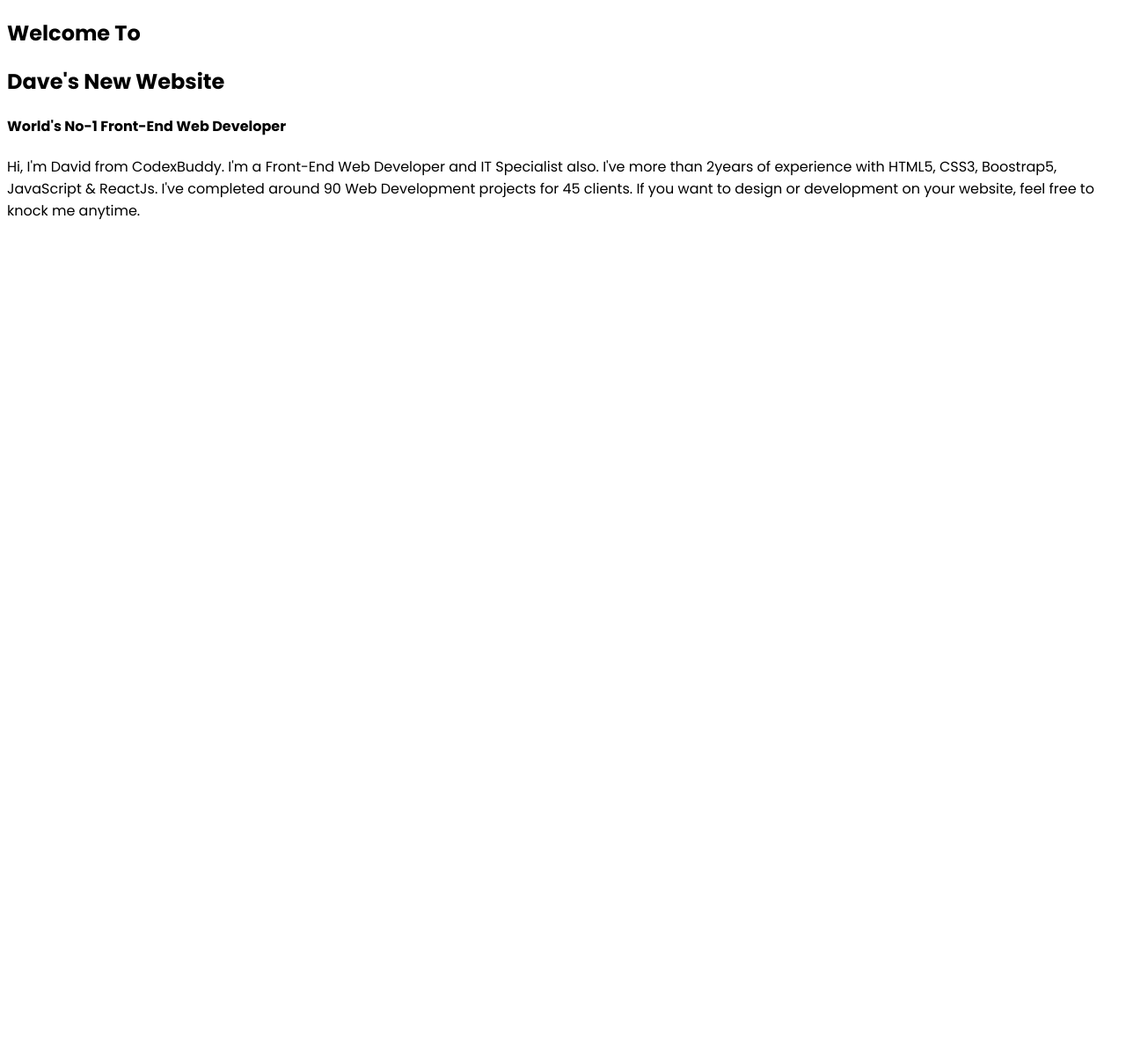
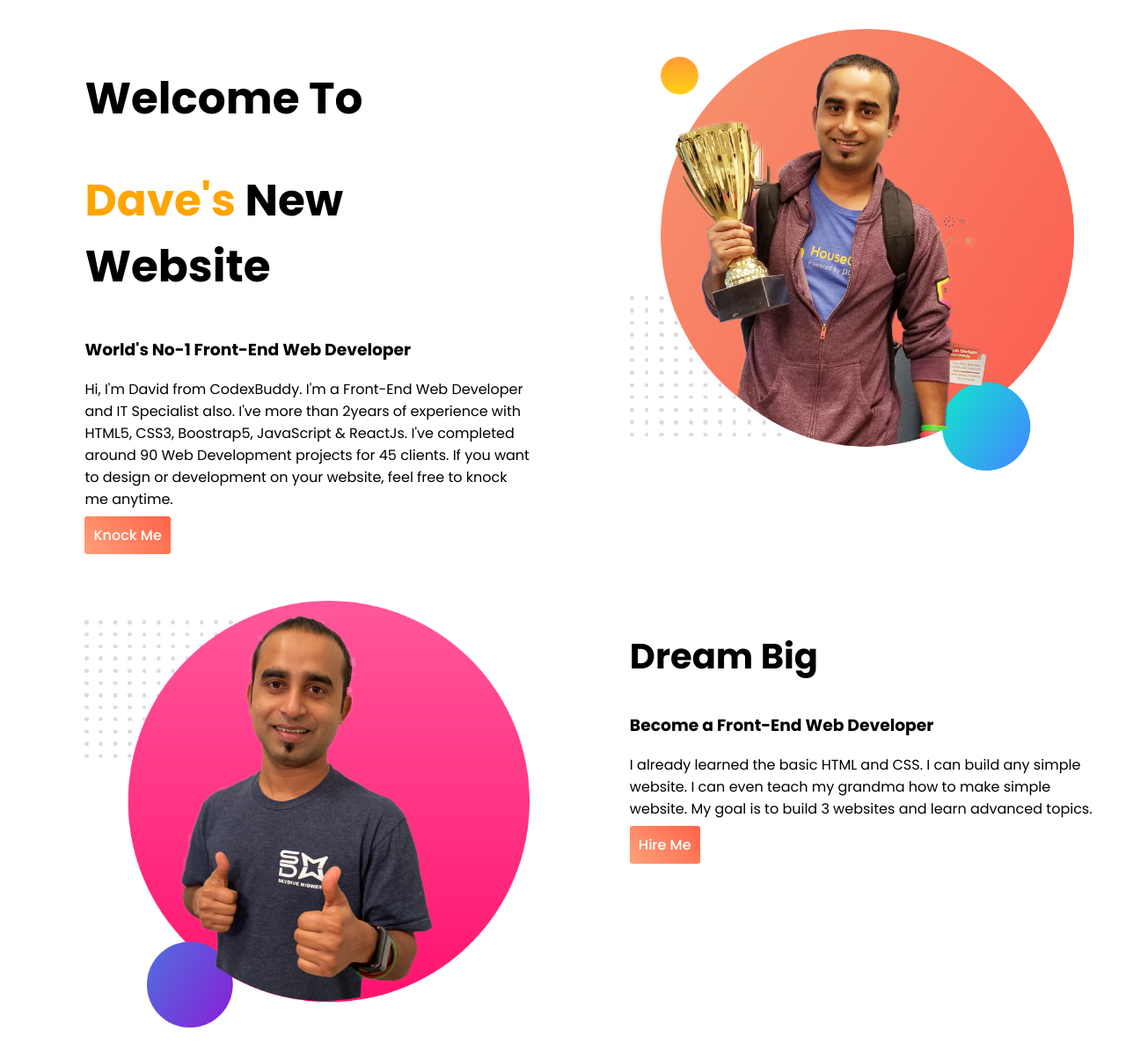
Before and after one commit to dev-codexbuddy/portfolio.me, a plain HTML site: page index.html in a window 1280 px wide. Shown: the whole page at 88% size. Before the commit the page ends 800 px from the top, so only its background shows below. Drawn offline with Linux system fonts and the light colour scheme.

Commit message:
something new

```diff
--- a/Style.css
+++ b/Style.css
@@ -1,3 +1,49 @@
 body{
     font-family: 'Poppins', sans-serif;
 }
+h1{
+    font-size: 50px;
+}
+h2{
+    font-size: 40px;
+}
+.all-half{
+    width: 40%;
+    float: left;
+    margin-left: 5%;
+    padding: 2%;
+}
+.all-half img{
+    width: 100%;
+}
+span{
+    color: orange;
+}
+.btn{
+    width: 25px;
+    text-decoration: none;
+    background-image: linear-gradient(45deg, lightsalmon, tomato);
+    color: white;
+    font-weight: 500;
+    border-radius: 3px;
+    margin-top: 5px;
+    padding: 10px;
+}
+.btn:hover{
+    color: white;
+    background-image: linear-gradient(45deg, yellow, green);
+    cursor: pointer;
+}
+.dream-big{
+    width: 42%;
+    float: right;
+    margin-left: 5%;
+    padding: 2%;
+}
+section{
+    height: 500px;
+    padding-bottom: 150px;
+}
+section{
+    display: block;
+}
--- a/index.html
+++ b/index.html
@@ -11,12 +11,27 @@
     <title>PortFolio</title>
 </head>
 <body>
-    <section>
+    <section class="half">
         <div class="all-half">
             <h1>Welcome To</h1>
-            <h1>Dave's New Website</h1>
-            <h4>World's No-1 Front-End Web Developer</h4>
+            <h1><span class="Orange">Dave's</span> New Website</h1>
+            <h3>World's No-1 Front-End Web Developer</h3>
             <p>Hi, I'm David from CodexBuddy. I'm a Front-End Web Developer and IT Specialist also. I've more than 2years of experience with HTML5, CSS3, Boostrap5, JavaScript & ReactJs. I've completed around 90 Web Development projects for 45 clients. If you want to design or development on your website, feel free to knock me anytime.</p>
+            <a class="btn" target="_blank" href="https://fb.com/rswapon">Knock Me</a>
+        </div>
+        <div class="all-half">
+        <img class="img" src="/img/jhankar.png" alt="Profile Image">
+        </div>
+    </section>
+    <section>
+        <div class="dream-big">
+            <h2>Dream Big</h2>
+            <h3>Become a Front-End Web Developer</h3>
+            <p>I already learned the basic HTML and CSS. I can build any simple website. I can even teach my grandma how to make simple website. My goal is to build 3 websites and learn advanced topics.</p>
+            <a class="btn" target="_blank" href="https://bd.linkedin.com/in/ruhul-amin84211">Hire Me</a>
+        </div>
+        <div class="all-half">
+            <img src="/img/jhankar2.png" alt="Dream Image">
         </div>
     </section>
 </body>
```
